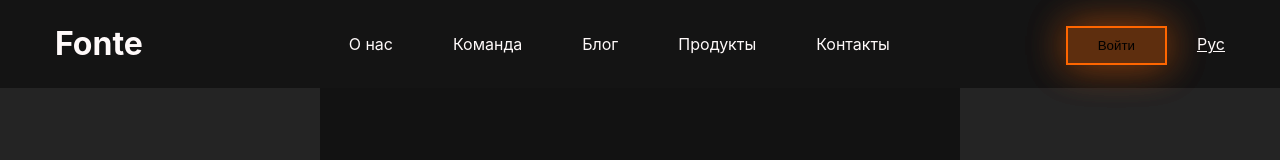
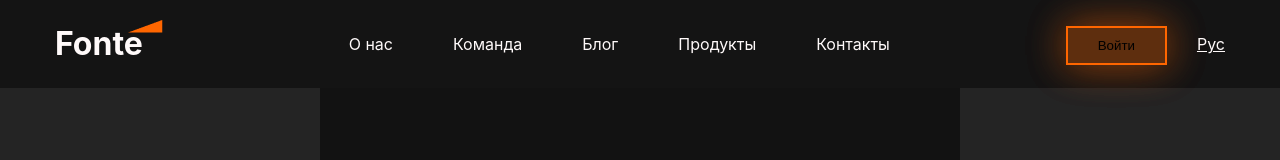
Before and after one commit to username0441/Fonte, a React (Vite) app in the folder frontend/: page /about in a window 1280 px wide. Shown: the top 160 px of the page. Built offline with nearby package versions, Linux system fonts and the light colour scheme.

Commit message:
Heading component

```diff
--- a/frontend/src/components/Navbar/index.jsx
+++ b/frontend/src/components/Navbar/index.jsx
@@ -1,13 +1,14 @@
 import { Link } from "react-router-dom";
+import Heading from "../common/Heading";
 import "./style.scss"
 
 function Navbar() {
     return (
         <nav className="nav-wrapper">
             <div className="left">
-                <h1>
-                    <Link to={"/"}>Fonte</Link>
-                </h1>
+                <Link to={"/"}>
+                    <Heading heading={"Fonte"}/>
+                </Link>
             </div>
             <div className="middle">
                 <Link to={"/about"}>О нас</Link>
--- /dev/null
+++ b/frontend/src/components/common/Heading/index.jsx
@@ -0,0 +1,16 @@
+import HeadingImg from "../../../assets/icons/heading-vector.png"
+import "./style.scss"
+
+
+function Heading(props) {
+    return (
+        <div className="heading-wrapper">
+            <h1>
+                {props.heading}
+                <img src={HeadingImg}/>
+            </h1>
+        </div>
+    )
+}
+
+export default Heading;
--- /dev/null
+++ b/frontend/src/components/common/Heading/style.scss
@@ -0,0 +1,11 @@
+.heading-wrapper {
+    h1 {
+        position: relative;
+        display: inline-block;
+
+        img {
+            position: absolute;
+            right: -20px;
+        }
+    }
+}
```
